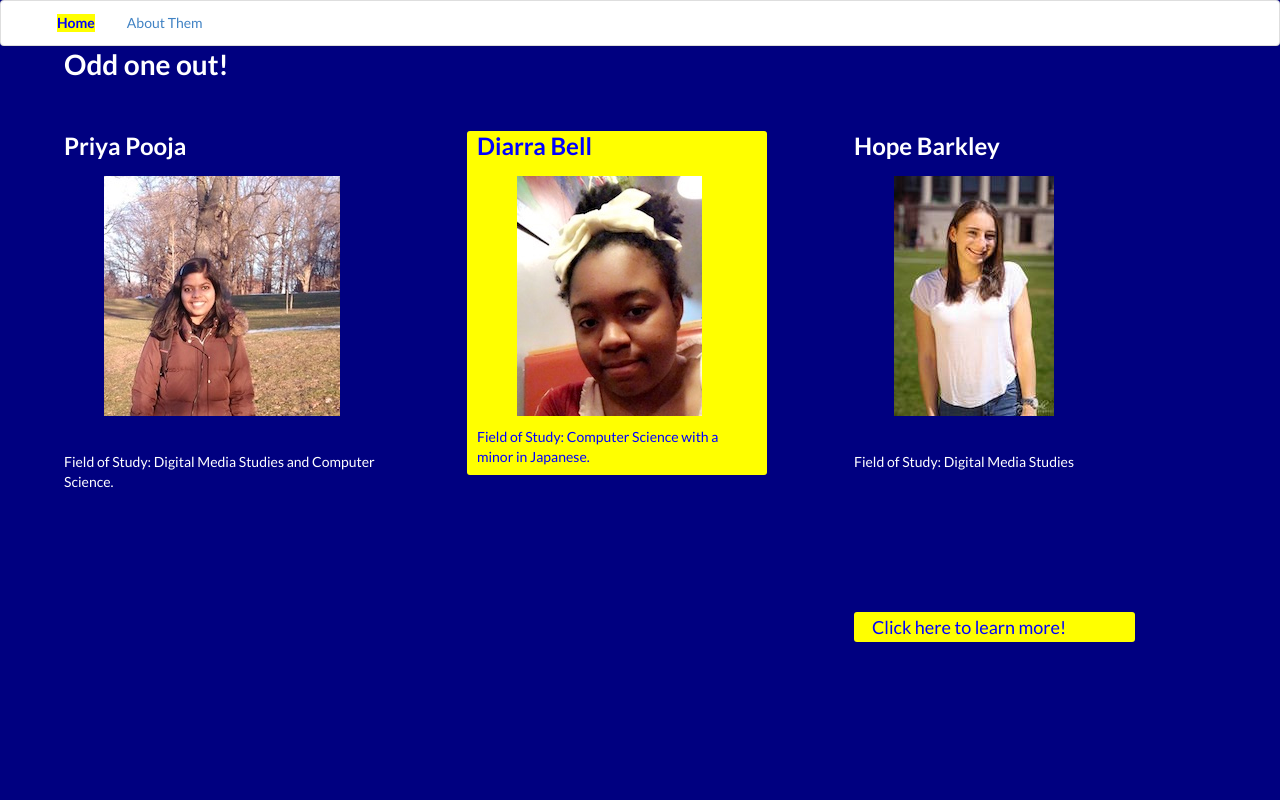
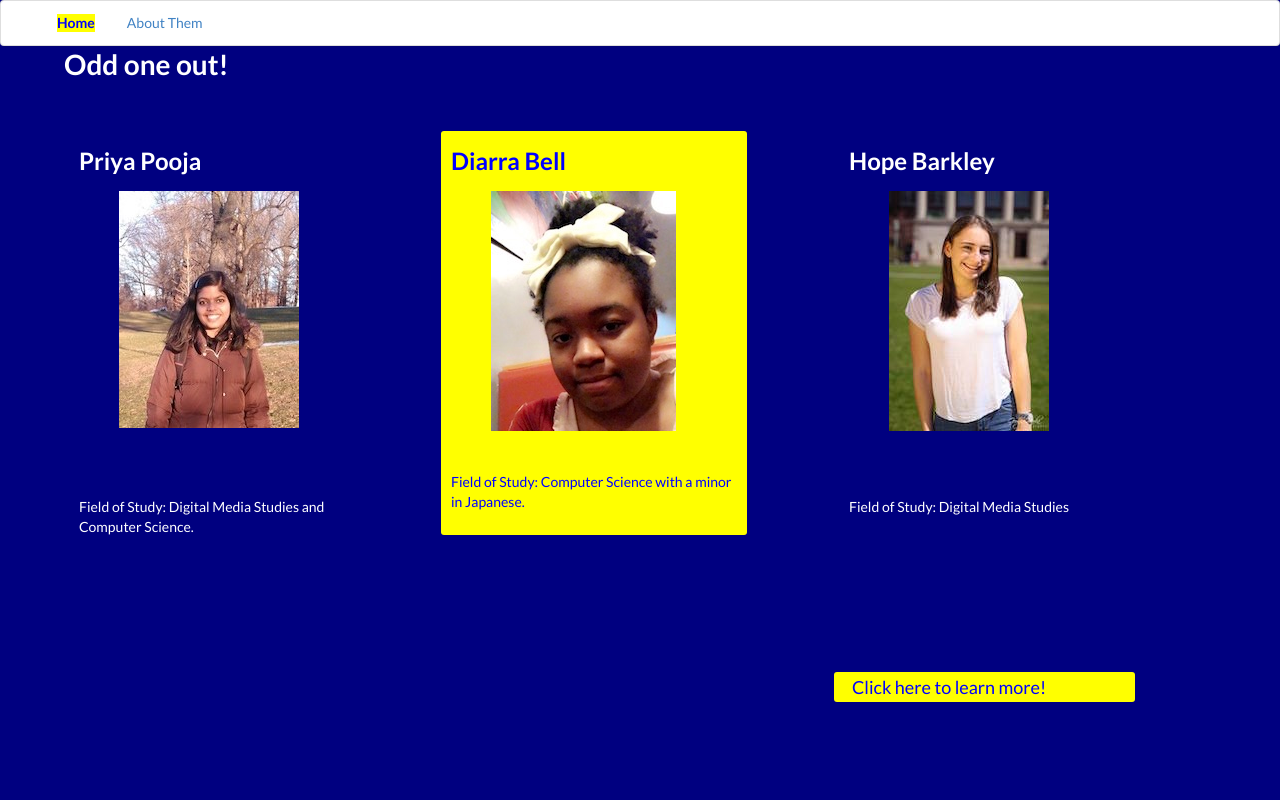
Before and after one commit to famousclark/Toronto, a PHP site: page / in a window 1280 px wide. Run offline with PHP 8.4, Linux system fonts and the light colour scheme; some libraries are stand-ins or nearby versions.

Commit message:
image size, css validation error

```diff
--- a/css/styles.css
+++ b/css/styles.css
@@ -76,7 +76,7 @@
   border-radius: 3px;
 }
 
-.item1, .item2, .item3, .item4, .item5, .item6, {
+.item1, .item2, .item3, .item4, .item5, .item6 {
   padding: 15px;
 }
 
```
Also changed, not shown: media/priya.jpg.
